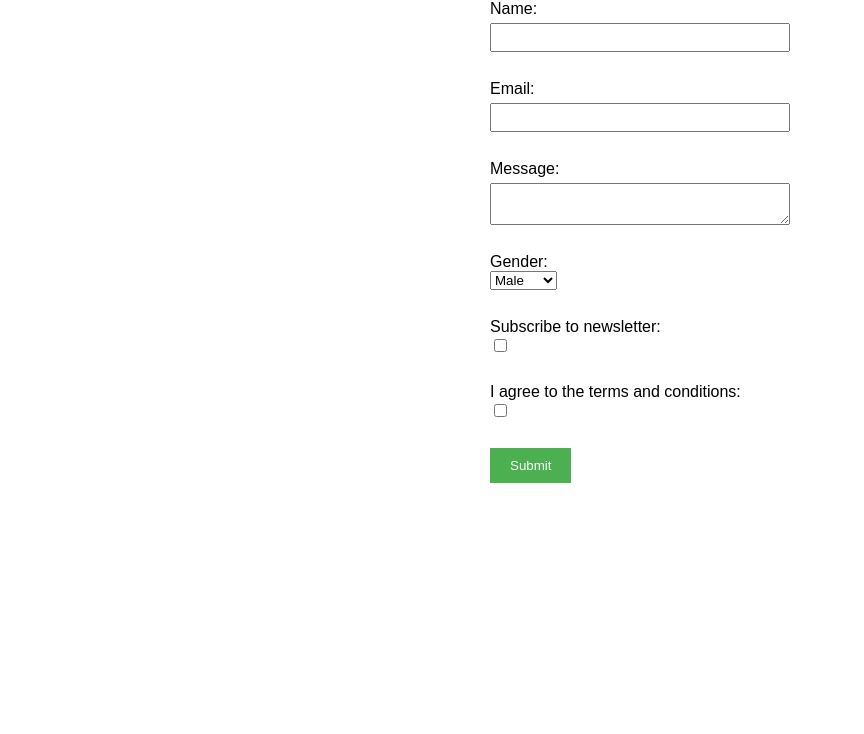
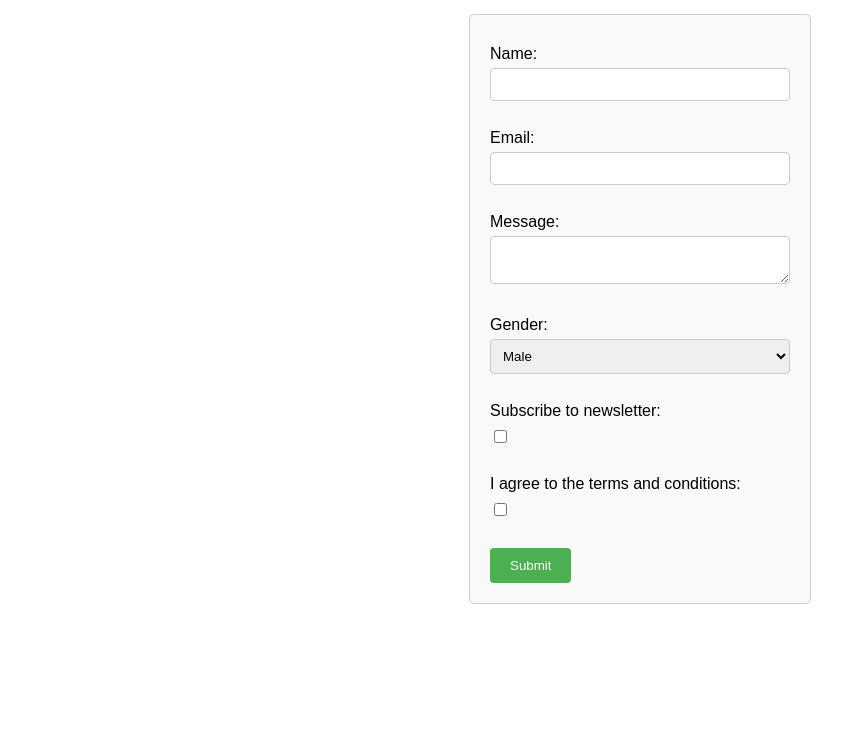
Before and after one commit to PranavvJain/Example, a plain HTML site: page Untitled-2.html in a window 1280 px wide. Shown: the part 66-800 px from the top of the page, without its empty margins (0-864 px from the left). Drawn offline with Linux system fonts and the light colour scheme.

Commit message:
Add files via upload

```diff
--- a/Untitled-2.html
+++ b/Untitled-2.html
@@ -1,5 +1,8 @@
-<html>
+<!DOCTYPE html>
+<html lang="en">
 <head>
+  <meta charset="UTF-8">
+  <meta name="viewport" content="width=device-width, initial-scale=1.0">
   <title>My Form</title>
   <style>
     body {
@@ -7,19 +10,27 @@
     }
     h1 {
       color: #333;
+      text-align: center;
     }
     form {
       width: 300px;
       margin: 0 auto;
+      padding: 20px;
+      border: 1px solid #ccc;
+      border-radius: 5px;
+      background-color: #f9f9f9;
     }
     label {
       display: block;
       margin-top: 10px;
     }
-      input[type="text"], input[type="email"], textarea {
+    input[type="text"], input[type="email"], textarea, select {
       width: 100%;
-        padding: 5px;
+      padding: 8px;
       margin-top: 5px;
+      box-sizing: border-box;
+      border: 1px solid #ccc;
+      border-radius: 4px;
     }
     input[type="submit"] {
       background-color: #4CAF50;
@@ -28,9 +39,13 @@
       border: none;
       margin-top: 10px;
       cursor: pointer;
+      border-radius: 4px;
     }
     input[type="submit"]:hover {
       background-color: #45a049;
+    }
+    input[type="checkbox"] {
+      margin-top: 10px;
     }
   </style>
 </head>
```
Lines whose indentation alone changed are shown as unchanged.
